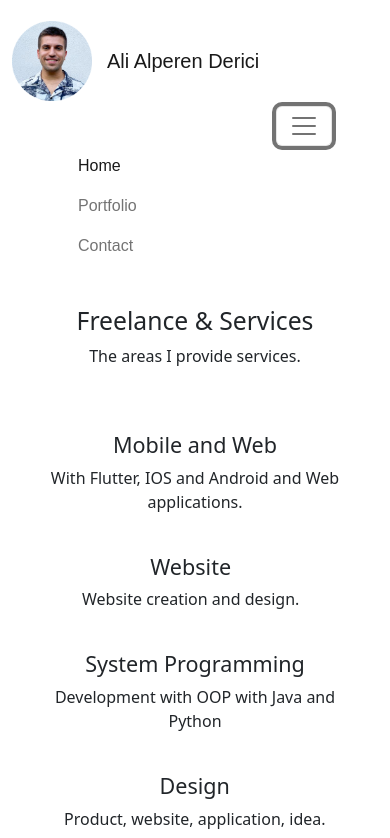
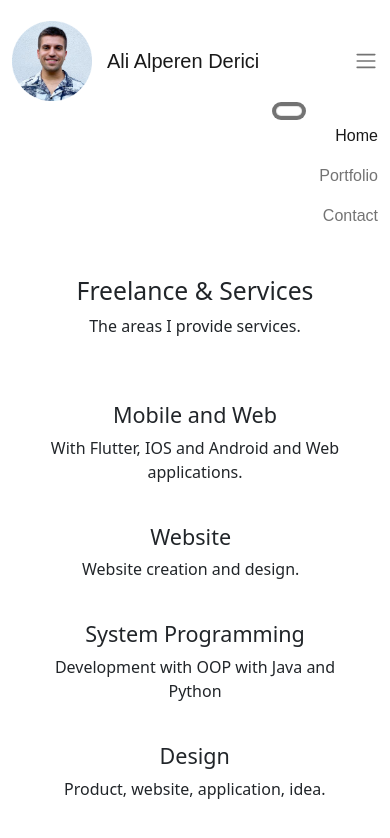
Before and after one commit to alperenderici/alperenderici, a plain HTML site: page index.html in a window 390 px wide. Both pictures are taken after a click on the button "Toggle navigation". Shown: the top 838 px of the page. Drawn offline with nearby package versions, Linux system fonts and the light colour scheme; a web font is replaced by a local one.

Commit message:
Button alignment fixed

```diff
--- a/index.html
+++ b/index.html
@@ -24,12 +24,12 @@
 
 <body>
     <nav class="navbar navbar-light navbar-expand-md py-3" style="font-family: 'Work Sans', sans-serif;">
-        <div class="container"><a class="navbar-brand d-flex align-items-center" href="index.html"><img src="assets/img/scan0013.png" style="width: 80px;margin-right: 15px;"><span style="font-family: 'Work Sans', sans-serif;">Ali Alperen Derici</span></a><button data-bs-toggle="collapse" class="navbar-toggler" data-bs-target="#navcol-2" style="margin-left: 264px;"><span class="visually-hidden">Toggle navigation</span><span class="navbar-toggler-icon"></span></button>
+        <div class="container"><a class="navbar-brand d-flex align-items-center" href="index.html" style="margin-right: 0px;"><img src="assets/img/scan0013.png" style="width: 80px;margin-right: 15px;"><span style="font-family: 'Work Sans', sans-serif;">Ali Alperen Derici</span></a><span class="navbar-toggler-icon"></span><button data-bs-toggle="collapse" class="navbar-toggler" data-bs-target="#navcol-2" style="margin-left: 264px;"><span class="visually-hidden">Toggle navigation</span></button>
             <div class="collapse navbar-collapse" id="navcol-2">
                 <ul class="navbar-nav ms-auto" style="width: 300px;">
-                    <li class="nav-item"><a class="nav-link active" href="index.html">Home</a></li>
-                    <li class="nav-item"><a class="nav-link" href="portfolio.html">Portfolio</a></li>
-                    <li class="nav-item"><a class="nav-link" href="contact.html">Contact</a></li>
+                    <li class="nav-item"><a class="nav-link active" href="index.html" style="text-align: right;">Home</a></li>
+                    <li class="nav-item"><a class="nav-link" href="portfolio.html" style="text-align: right;">Portfolio</a></li>
+                    <li class="nav-item"><a class="nav-link" href="contact.html" style="text-align: right;">Contact</a></li>
                 </ul>
             </div>
         </div>
```
Also changed, not shown: contact.html (+4 -4 lines), 1 other file.
